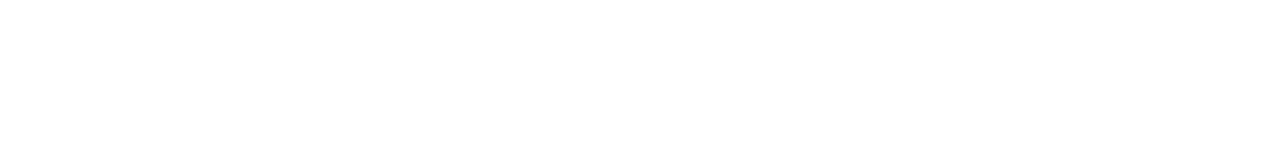
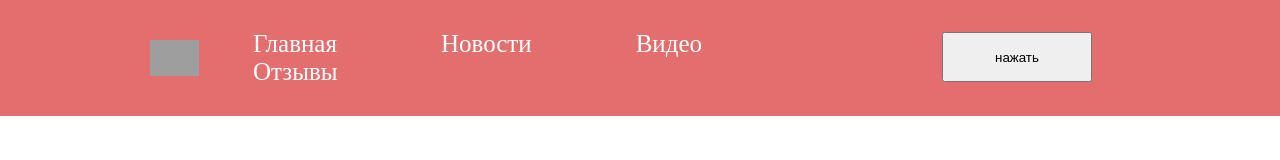
Before and after one commit to AlexKalina/lesson, a plain HTML site: page index.html in a window 1280 px wide. Drawn offline with Linux system fonts and the light colour scheme; grey boxes are pictures that could not be loaded.

Commit message:
create header

```diff
--- a/index.html
+++ b/index.html
@@ -1,12 +1,102 @@
 <!DOCTYPE html>
-<html lang="en">
-<head>
-  <meta charset="UTF-8">
-  <meta http-equiv="X-UA-Compatible" content="IE=edge">
-  <meta name="viewport" content="width=device-width, initial-scale=1.0">
-  <title>Document</title>
-</head>
-<body>
+<html lang="ru">
+  <head>
+    <meta charset="UTF-8" />
+    <meta http-equiv="X-UA-Compatible" content="IE=edge" />
+    <meta name="viewport" content="width=device-width, initial-scale=1.0" />
+    <title>Мой сайт</title>
+    <style>
+      * {
+        margin: 0;
+        padding: 0;
+      }
 
-</body>
+      body {
+        width: 100%;
+        height: 100%;
+      }
+
+      .header {
+        display: inline-block;
+        background-color: rgb(226, 110, 110);
+        padding: 30px 150px;
+        vertical-align: middle;
+      }
+
+      .logo {
+        display: inline-block;
+        width: 5%;
+        vertical-align: middle;
+      }
+
+      .menu {
+        display: inline-block;
+        width: 75%;
+        vertical-align: middle;
+      }
+
+      .menu li {
+        display: inline;
+        width: 100%;
+        vertical-align: middle;
+        margin: 0 50px;
+        list-style-type: none;
+      }
+
+      .btn {
+        display: inline-block;
+        height: 50px;
+        width: 150px;
+      }
+
+      a:visited {
+        color: white;
+      }
+
+      a:hover {
+        color: blue;
+      }
+
+      a:active {
+        color: #e40b0b;
+      }
+
+      a {
+        display: inline;
+        width: 100%;
+        color: white;
+        font-size: 25px;
+        text-decoration: none;
+      }
+    </style>
+  </head>
+
+  <body>
+    <header class="header">
+      <img
+        class="logo"
+        src="https://footinbel.by/wp-content/uploads/2021/02/logo-2.png"
+        alt="footinbel"
+      />
+      <ul class="menu">
+        <li class="item">
+          <a href="https://footinbel.by/" target="_blank">Главная</a>
+        </li>
+        <li class="item">
+          <a href="https://footinbel.by/news/" target="_blank">Новости</a>
+        </li>
+        <li class="item">
+          <a href="https://footinbel.by/videogalereya/" target="_blank"
+            >Видео</a
+          >
+        </li>
+        <li class="item">
+          <a href="https://footinbel.by/informatsiya/otzyvy/" target="_blank"
+            >Отзывы</a
+          >
+        </li>
+      </ul>
+      <button class="btn">нажать</button>
+    </header>
+  </body>
 </html>
--- /dev/null
+++ b/main.css
@@ -0,0 +1,130 @@
+html,
+body,
+div,
+span,
+applet,
+object,
+iframe,
+h1,
+h2,
+h3,
+h4,
+h5,
+h6,
+p,
+blockquote,
+pre,
+a,
+abbr,
+acronym,
+address,
+big,
+cite,
+code,
+del,
+dfn,
+em,
+img,
+ins,
+kbd,
+q,
+s,
+samp,
+small,
+strike,
+strong,
+sub,
+sup,
+tt,
+var,
+b,
+u,
+i,
+center,
+dl,
+dt,
+dd,
+ol,
+ul,
+li,
+fieldset,
+form,
+label,
+legend,
+table,
+caption,
+tbody,
+tfoot,
+thead,
+tr,
+th,
+td,
+article,
+aside,
+canvas,
+details,
+embed,
+figure,
+figcaption,
+footer,
+header,
+hgroup,
+menu,
+nav,
+output,
+ruby,
+section,
+summary,
+time,
+mark,
+audio,
+video {
+    margin: 0;
+    padding: 0;
+    border: 0;
+    font-size: 100%;
+    font: inherit;
+    vertical-align: baseline;
+}
+
+/* HTML5 display-role reset for older browsers */
+article,
+aside,
+details,
+figcaption,
+figure,
+footer,
+header,
+hgroup,
+menu,
+nav,
+section {
+    display: block;
+}
+
+body {
+    line-height: 1;
+}
+
+ol,
+ul {
+    list-style: none;
+}
+
+blockquote,
+q {
+    quotes: none;
+}
+
+blockquote:before,
+blockquote:after,
+q:before,
+q:after {
+    content: '';
+    content: none;
+}
+
+table {
+    border-collapse: collapse;
+    border-spacing: 0;
+}
```
